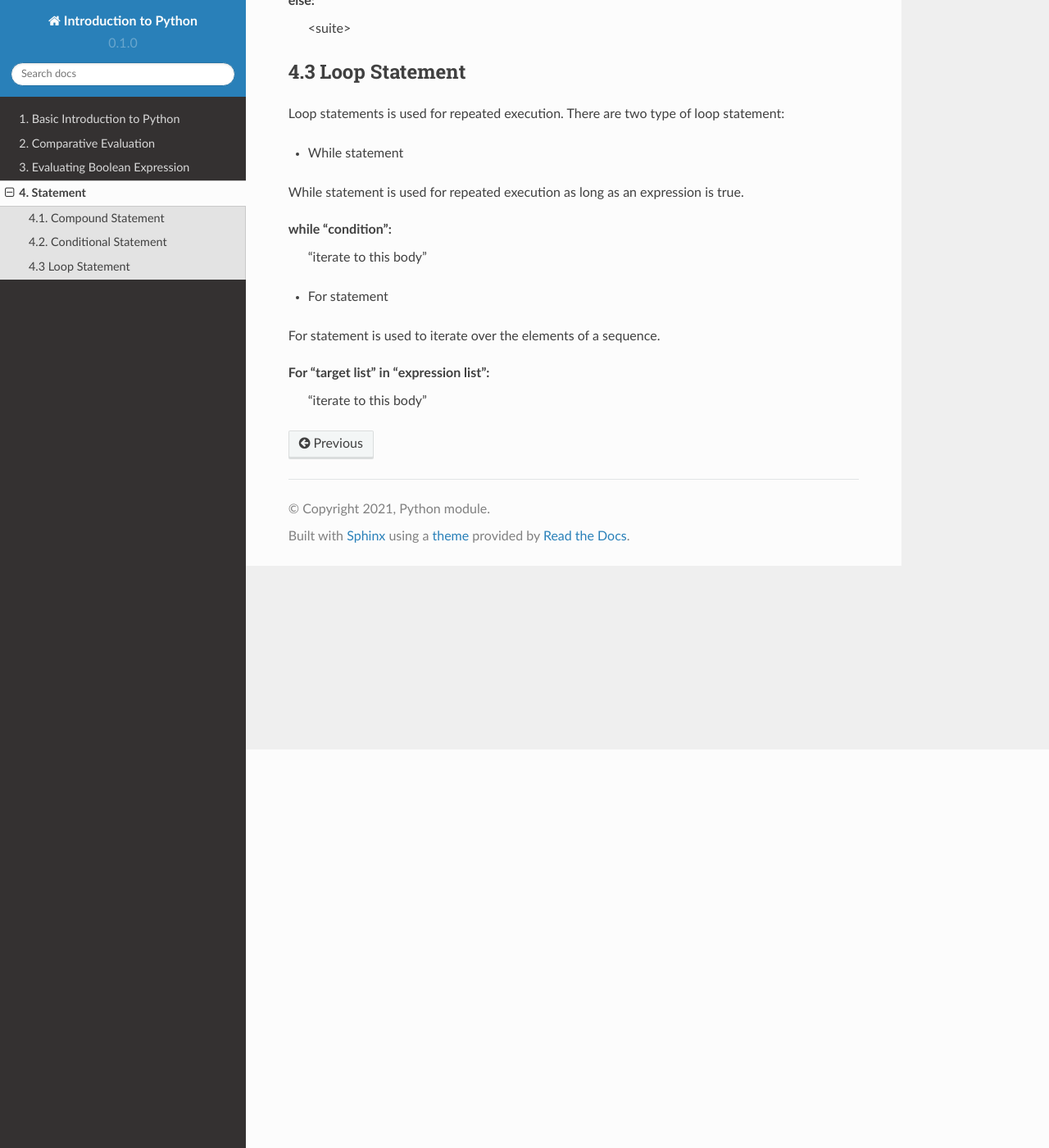
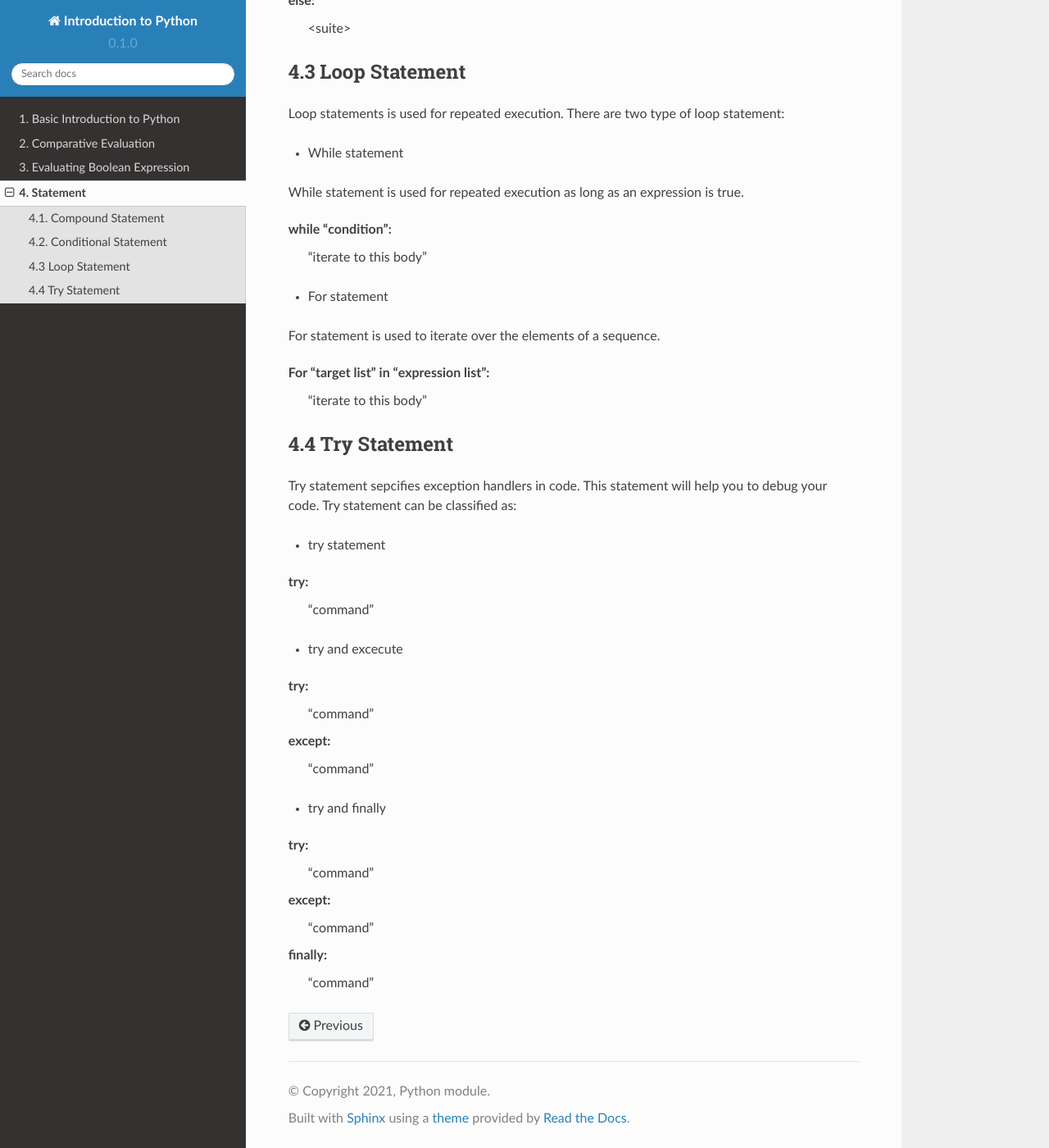
Before and after one commit to ellsafiorenza/python-materials, a Sphinx documentation site: the page built from docs/source/module004.rst, in a window 1280 px wide and 1400 px high, scrolled down 486 px. Shown: the whole window at 82% size. Built offline with Sphinx 7.4.7 and the Read the Docs theme 2.0.0, drawn with Linux system fonts in a browser that asks for light colours.

Commit message:
Adding Try Statement in 4.4

```diff
--- a/docs/source/module004.rst
+++ b/docs/source/module004.rst
@@ -36,3 +36,30 @@ For statement is used to iterate over the elements of a sequence.
 
 For "target list" in "expression list":
   "iterate to this body"
+
+
+4.4 Try Statement
+--------------------------
+
+Try statement sepcifies exception handlers in code. This statement will help you to debug your code. Try statement can be classified as:
+
+- try statement
+
+try:
+  "command"
+
+- try and excecute
+
+try:
+  "command"
+except:
+  "command"
+
+- try and finally
+
+try:
+  "command"
+except:
+  "command"
+finally:
+  "command"
```
